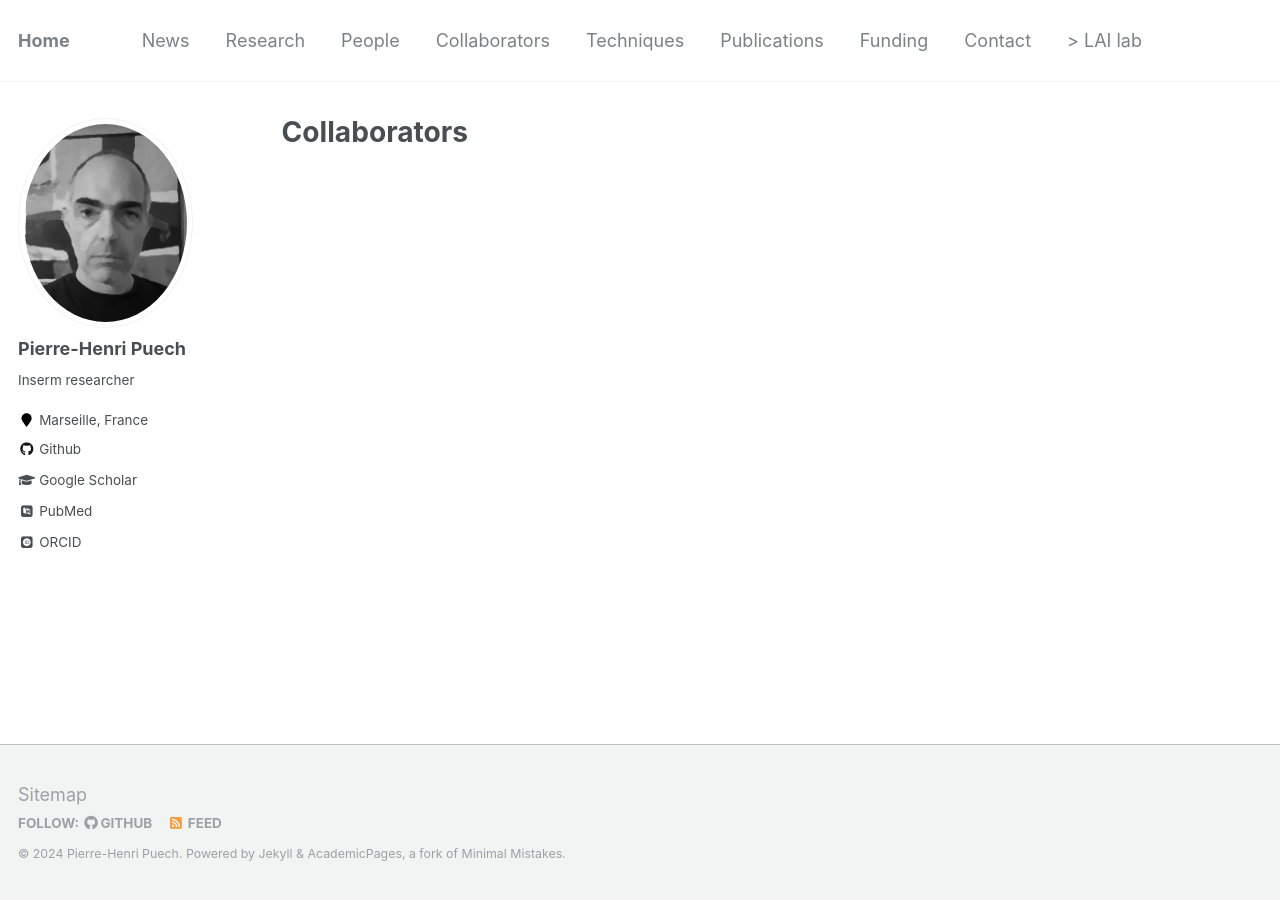
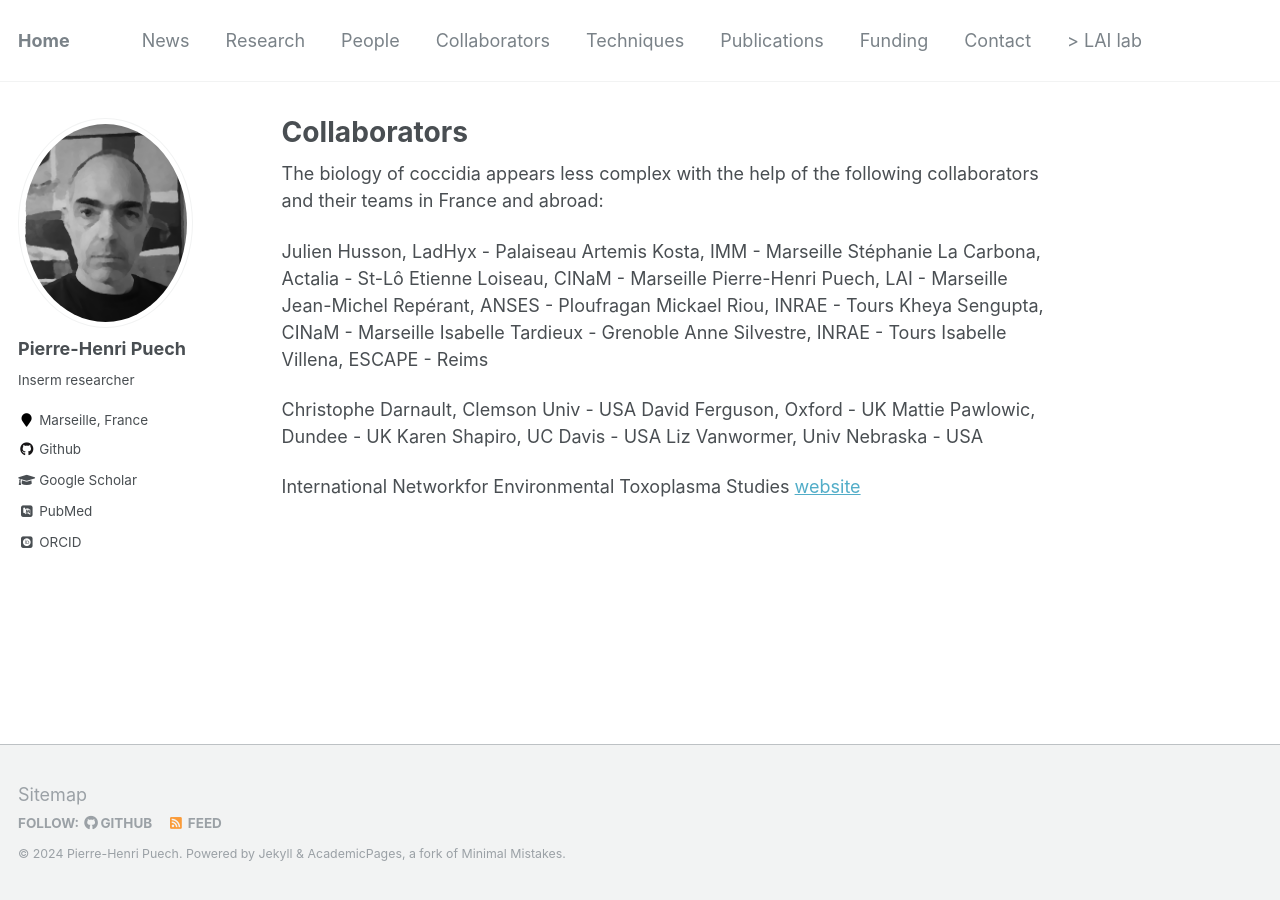
Before and after one commit to aureliendumetre/aureliendumetre.github.io, a Jekyll site: the page built from _pages/collab.md, in a window 1280 px wide. Built offline with Jekyll 4.4.1, drawn with Linux system fonts in a browser that asks for light colours; some web fonts are replaced.

Commit message:
Update collab.md

```diff
--- a/_pages/collab.md
+++ b/_pages/collab.md
@@ -6,6 +6,28 @@ author_profile: true
   -
 ---
 
+The biology of coccidia appears less complex with the help of the following collaborators and their teams in France and abroad:
+
+Julien Husson, LadHyx - Palaiseau
+Artemis Kosta, IMM - Marseille
+Stéphanie La Carbona, Actalia - St-Lô
+Etienne Loiseau, CINaM - Marseille
+Pierre-Henri Puech, LAI - Marseille
+Jean-Michel Repérant, ANSES - Ploufragan
+Mickael Riou, INRAE - Tours
+Kheya Sengupta, CINaM - Marseille
+Isabelle Tardieux - Grenoble
+Anne Silvestre, INRAE - Tours
+Isabelle Villena, ESCAPE - Reims
+
+Christophe Darnault, Clemson Univ - USA
+David Ferguson, Oxford - UK
+Mattie Pawlowic, Dundee - UK
+Karen Shapiro, UC Davis - USA
+Liz Vanwormer, Univ Nebraska - USA
+
+International Networkfor Environmental Toxoplasma Studies [website](https://nebraskaonehealth.unl.edu/INETS)
+
 
 <!--
   - OMNT
```
